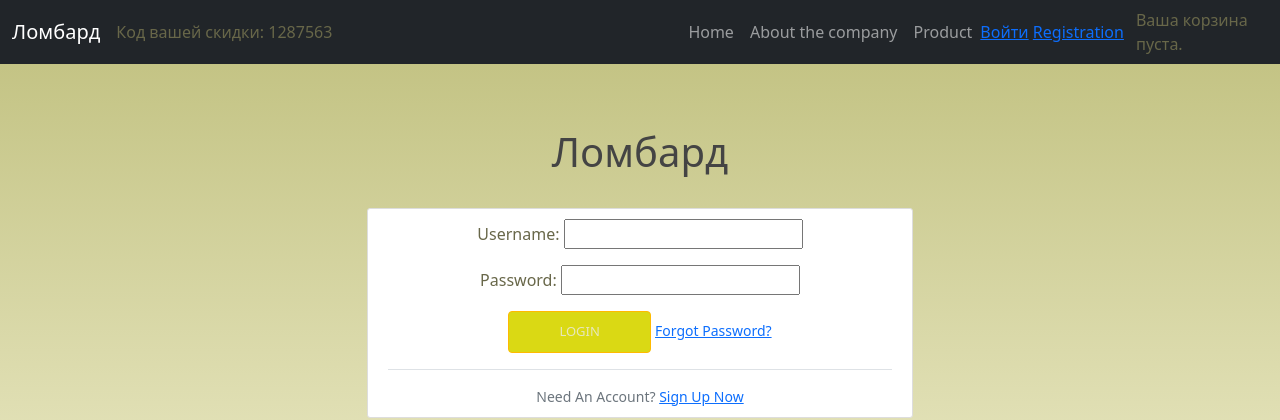
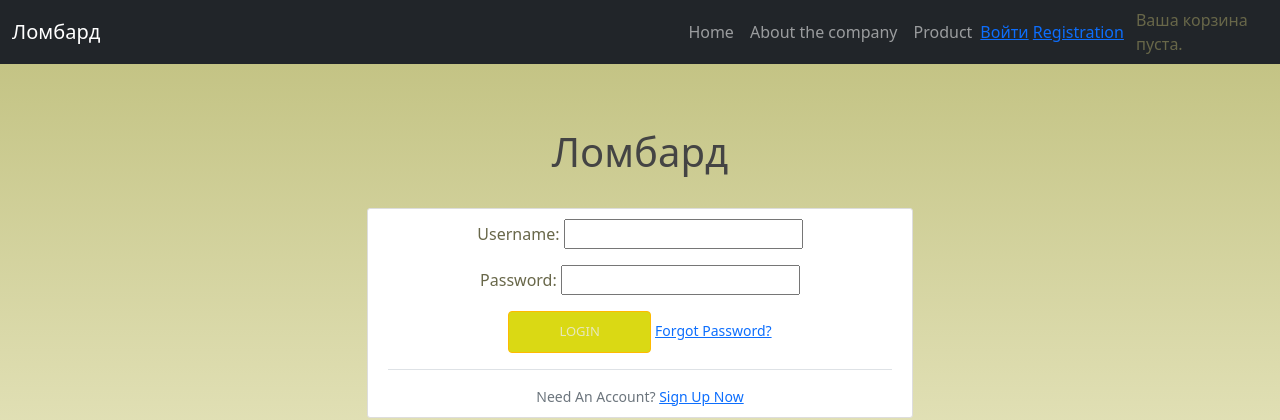
Before and after one commit to Garik77770/MyLombard, a Django app: page /account/login/ in a window 1280 px wide. Shown: the top 420 px of the page. Run offline with Django 4.2, Linux system fonts and the light colour scheme; parts of the project's set-up code (start-up, migrations or seed data) failed here and were passed over.

Commit message:
Изменения в base.html2

```diff
--- a/Lombard/shop/templates/shop/base.html
+++ b/Lombard/shop/templates/shop/base.html
@@ -21,7 +21,6 @@
     <nav class="navbar navbar-expand-md navbar-dark bg-dark fixed-top">
         <div class="container">
             <a class="navbar-brand mr-4" href="/">Ломбард</a>
-            <td> Код вашей скидки: 1287563</td>
             <button class="navbar-toggler" type="button" data-toggle="collapse" data-target="#navbarToggle"
                     aria-controls="navbarToggle" aria-expanded="false" aria-label="Toggle navigation">
                 <span class="navbar-toggle-icon"></span>
@@ -43,6 +42,7 @@
             <span class="user">
                  {% if request.user.is_authenticated %}
                     {{ request.user.first_name }}
+                    <td> -Код вашей скидки: 1287563</td>
                     <a class="user" href="{% url 'edit' %}">Профиль</a>
                     <a class="user" href="{% url 'logout' %}">Выход</a>
                 {% else %}
```
Also changed, not shown: Lombard/db.sqlite3.
